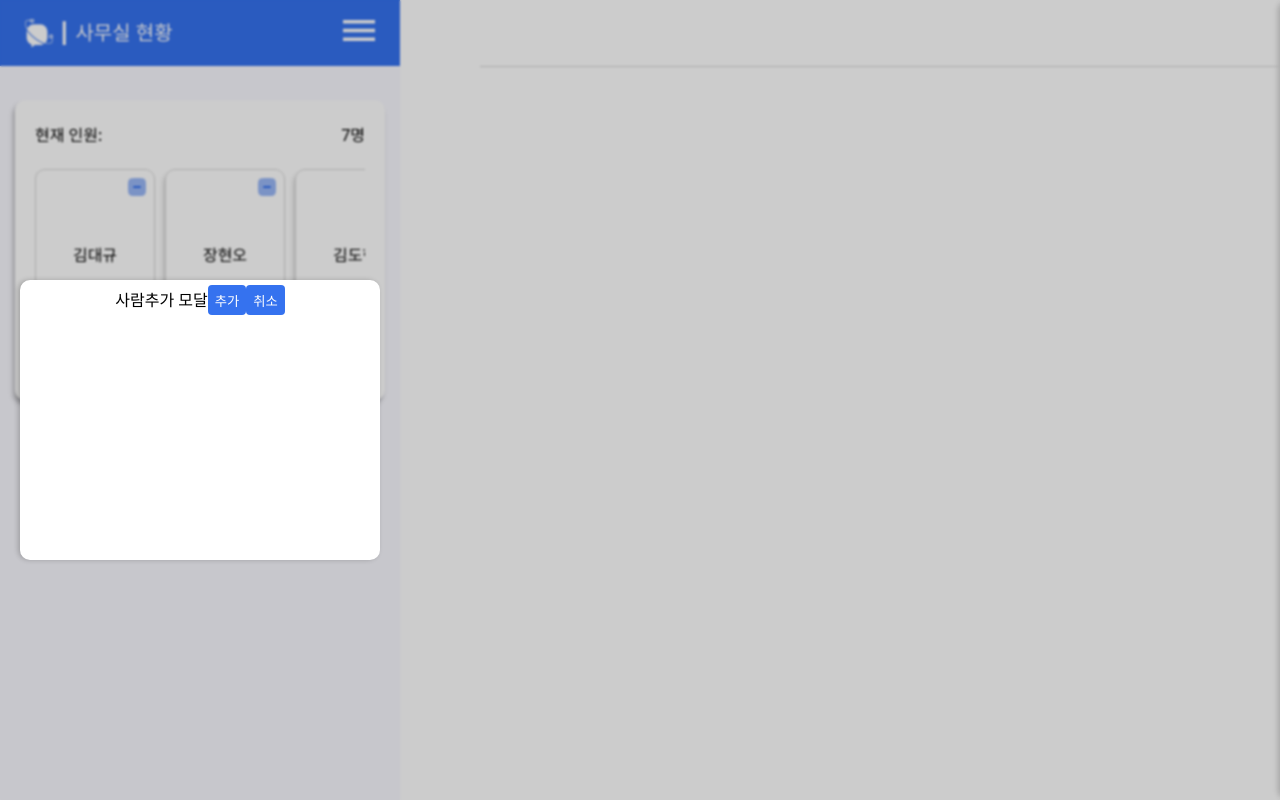
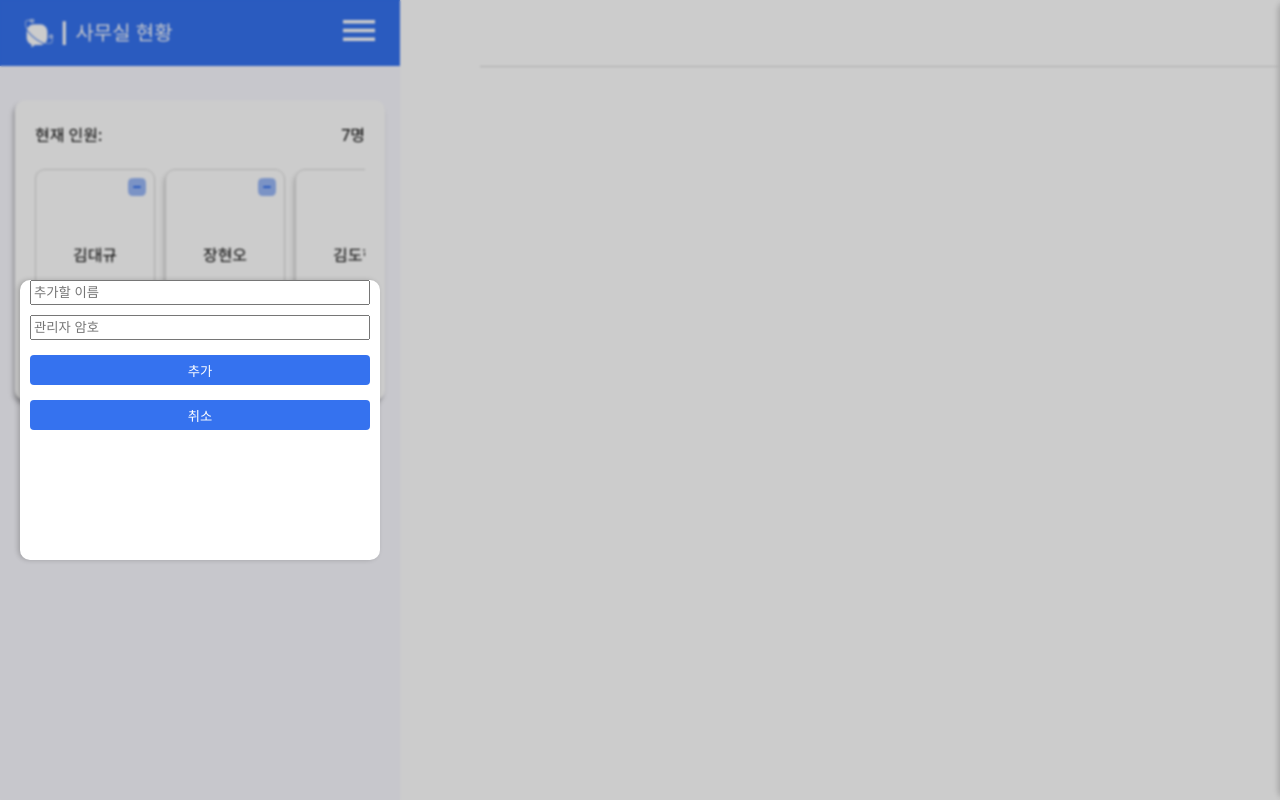
Before and after one commit to ByeolNabi/staff-tracker, a React (Vite) app: page /manage in a window 1280 px wide. Both pictures are taken after a click on the button "인원 추가". Built offline with nearby package versions, Linux system fonts and the light colour scheme.

Commit message:
perple post기능 구현

```diff
--- a/src/Components/BoardManage.jsx
+++ b/src/Components/BoardManage.jsx
@@ -1,5 +1,6 @@
 import { useState } from "react";
 import PersonCard from "../components/PersonCard";
+import api from "../services/api";
 
 function BoardManage(props) {
     const { type, personInfoList, onButtonClick } = props
@@ -25,12 +26,52 @@ function BoardManage(props) {
     }
 
     function AddModal() {
+        const [dataForm, setdataForm] = useState({
+            person_name: '',
+            admin_pw: ''
+        });
+        const handleChange = (e) => {
+            const { name, value } = e.target;
+
+            setdataForm(prev => ({
+                ...prev,
+                [name]: value
+            }));
+        };
+        const handleSubmit = async (e) => {
+            e.preventDefault();
+            try {
+                const response = await api.addPerson(dataForm);
+                handleAddModal(false)
+            } catch (err) {
+            } finally {
+            }
+        }
+
         return (
             <div className={`modal ${isAddModalOpen && "open"}`} >
-                사람추가 모달
-                <button onClick={() => handleAddModal(false)
-                }> 추가</button >
-                <button onClick={() => handleAddModal(false)}>취소</button>
+                <form className="side-main" onSubmit={handleSubmit}>
+                    <input
+                        className="user-input"
+                        type="text"
+                        placeholder="추가할 이름"
+                        value={dataForm.person_name}
+                        onChange={handleChange}
+                        id="person_name"
+                        name="person_name"
+                    />
+                    <input
+                        className="user-input"
+                        type="password"
+                        placeholder="관리자 암호"
+                        value={dataForm.admin_pw}
+                        onChange={handleChange}
+                        id="admin_pw"
+                        name="admin_pw"
+                    />
+                    <button type="submit"> 추가</button >
+                    <button type="button" onClick={() => handleAddModal(false)}>취소</button>
+                </form>
             </div >
         )
     }
--- a/src/services/api.jsx
+++ b/src/services/api.jsx
@@ -1,6 +1,6 @@
 import axios from 'axios';
 
-const API_URL = 'http://192.168.0.22:3000/api';
+const API_URL = 'http://localhost:3000/api';
 
 // API 요청을 위한 axios 인스턴스 생성
 const axiosInstance = axios.create({
```
